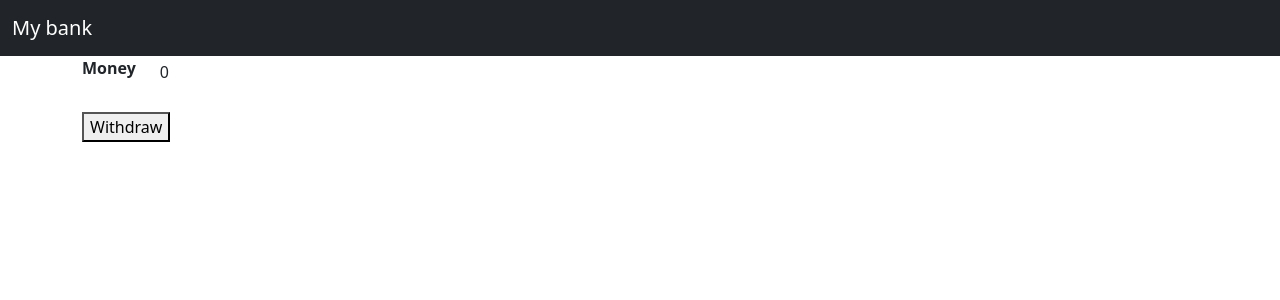
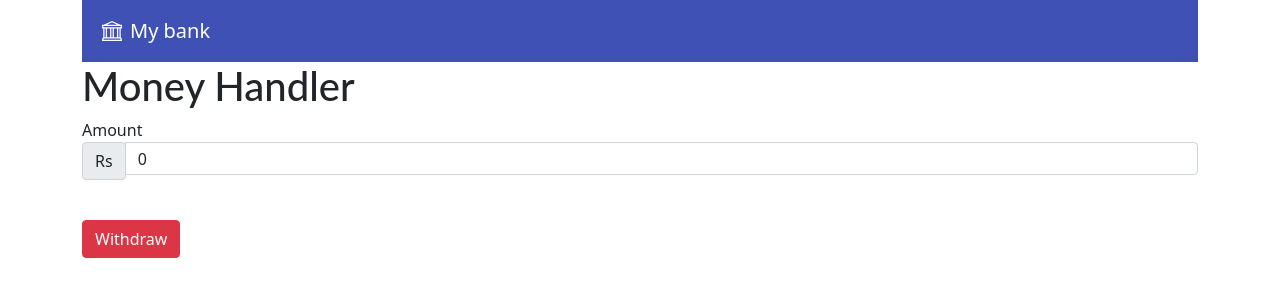
Before and after one commit to shubham-webileapps/react-ts-wckokx, a React (Create React App) app: page /Withdraw in a window 1280 px wide. Shown: the top 300 px of the page. Built offline with nearby package versions, Linux system fonts and the light colour scheme.

Commit message:
6 files modified

```diff
--- a/App.tsx
+++ b/App.tsx
@@ -29,7 +29,7 @@ export default function App() {
     }, 500);
   };
   return (
-    <div>
+    <div className="container">
       <Router>
         <Navbar />
         <Routes>
--- a/components/Form.tsx
+++ b/components/Form.tsx
@@ -1,6 +1,76 @@
+// import React, { useState } from 'react';
+// import { Formik, Form as Myform, Field, ErrorMessage, getIn } from 'formik';
+
+//
+// const Form = (props) => {
+//   const [value, setValue] = useState(0);
+//   const { showAlert } = props;
+//   const handleWithdraw = (e) => {
+//     e.preventDefault();
+//     const date = new Date();
+//     const ndate =
+//       '' +
+//       date.getDate() +
+//       '-' +
+//       (date.getMonth() + 1) +
+//       '-' +
+//       date.getFullYear();
+//     if (!isNaN(parseInt(value)) && value !== 0) {
+//       props.func(parseInt(value), ndate);
+//       showAlert(props.name + ' ' + value, 'success');
+//     }
+//   };
+
+//   return (
+//     <Formik
+//       validateOnChange
+//       initialValues={{
+//         amount: value,
+//       }}
+//       validate={(values) => {
+//         const errors = {};
+
+//         if (!values.amount && values.amount === 0) errors.amount = 'Required';
+//         else errors.amount = '';
+
+//         return errors;
+//       }}
+//       onSubmit={handleWithdraw}
+//       render={(formProps, handleChange) => {
+//         return (
+//           <Myform className="container ">
+//             <div className="form-group d-flex">
+//               <label htmlFor="amount">
+//                 <strong>Money</strong>
+//               </label>
+
+//               <Field
+//                 style={getStyles(formProps.errors, 'amount')}
+//                 className="mx-4"
+//                 min={0}
+//                 type="number"
+//                 placeholder="Enter Amount"
+//                 id="amount"
+//                 name="amount"
+//                 value={value}
+//                 onChange={handleChange}
+//               />
+//               <ErrorMessage name="amount" />
+//             </div>
+//             <br />
+//             <button type="submit" onClick={handleWithdraw}>
+//               {props.name}
+//             </button>
+//           </Myform>
+//         );
+//       }}
+//     />
+//   );
+// };
+
+// export default Form;
 import React, { useState } from 'react';
-import { Formik, Form as Myform, Field, ErrorMessage, getIn } from 'formik';
-
+import { Formik, Form as MyForm, Field, getIn, ErrorMessage } from 'formik';
 function getStyles(errors, fieldName) {
   if (getIn(errors, fieldName)) {
     return {
@@ -9,20 +79,26 @@ function getStyles(errors, fieldName) {
   }
 }
 
-// function CustomInput({ field, form: { errors } }) {
-//   return (
-//     <div>
-//       <input {...field} style={getStyles(errors, field.name)} />
-//       <ErrorMessage name={field.name} />
-//     </div>
-//   );
-// }
+function validateAmount(value) {
+  let error;
+  if (!value) {
+    error = 'Required';
+  }
+  return error;
+}
+
+function validateUsername(value) {
+  let error;
+  if (value === 'admin') {
+    error = 'Nice try!';
+  }
+  return error;
+}
 
 const Form = (props) => {
   const [value, setValue] = useState(0);
   const { showAlert } = props;
-  const handleWithdraw = (e) => {
-    e.preventDefault();
+  const handleWithdraw = () => {
     const date = new Date();
     const ndate =
       '' +
@@ -36,53 +112,68 @@ const Form = (props) => {
       showAlert(props.name + ' ' + value, 'success');
     }
   };
-
   return (
+    <div>
+      <h1>Money Handler</h1>
       <Formik
         initialValues={{
-        example: value,
+          amount: 0,
         }}
-      validate={(values) => {
-        const errors = {};
-
-        if (!values.example && values.example === 0)
-          errors.example = 'Required';
-        else errors.example = '';
-
-        return errors;
+        onSubmit={(values) => {
+          const date = new Date();
+          const ndate =
+            '' +
+            date.getDate() +
+            '-' +
+            (date.getMonth() + 1) +
+            '-' +
+            date.getFullYear();
+          if (!isNaN(parseInt(values.amount)) && values.amount !== 0) {
+            props.func(parseInt(values.amount), ndate);
+            showAlert(props.name + ' ' + values.amount, 'success');
+          }
         }}
-      onSubmit={handleWithdraw}
-      render={(formProps) => {
-        return (
-          <Myform className="container ">
-            <div className="form-group d-flex">
-              <label htmlFor="example">
-                <strong>Money</strong>
-              </label>
+      >
+        {({ errors, touched, isValidating }) => (
+          <MyForm>
+            <div class="col-md-12 mb-3">
+              <label for="amount">Amount</label>
+              <div class="input-group">
+                <div class="input-group-prepend">
+                  <span class="input-group-text" id="inputGroupPrepend2">
+                    Rs
+                  </span>
+                </div>
 
                 <Field
-                style={getStyles(formProps.errors, 'example')}
-                className="mx-4"
-                min={0}
+                  style={getStyles(errors, 'amount')}
+                  className=" form-control"
+                  name="amount"
+                  id="amount"
+                  aria-describedby="inputGroupPrepend2"
+                  validate={validateAmount}
                   type="number"
                   placeholder="Enter Amount"
-                id="example"
-                name="example"
-                value={value}
-                onChange={(e) => setValue(e.target.value)}
+                  min={0}
                 />
-              <ErrorMessage name="example" />
               </div>
+            </div>
+
+            <ErrorMessage name="amount" />
+            {/* {errors.amount && touched.amount && <div>{errors.amount}</div>} */}
             <br />
-            <button type="submit" onClick={handleWithdraw}>
+            <button
+              type="submit"
+              className={`btn btn-${
+                props.name === 'Deposit' ? 'success' : 'danger'
+              }`}
+            >
               {props.name}
             </button>
-            {/* <Field component={CustomInput} type="text" name="example" /> */}
-          </Myform>
-        );
-      }}
-    />
+          </MyForm>
+        )}
+      </Formik>
+    </div>
   );
 };
-
 export default Form;
--- a/components/MoneyHandler.tsx
+++ b/components/MoneyHandler.tsx
@@ -6,9 +6,12 @@ const MoneyHandler = () => {
   const amount = useSelector((state) => state.amount);
 
   return (
-    <div>
-      <h2>Deposit/Withdraw money</h2>
-      <h3> your balance is: {amount[amount.length - 1].total}</h3>
+    <div className="card">
+      <h5 className="card-header">Deposit/Withdraw money</h5>
+      <div className="card-body">
+        <h5 className="card-title">
+          your balance is: {amount[amount.length - 1].total}
+        </h5>
         <Link className="mx-2" to="/Deposit">
           Deposit
         </Link>
@@ -19,6 +22,7 @@ const MoneyHandler = () => {
           Statement
         </Link>
       </div>
+    </div>
   );
 };
 export default MoneyHandler;
--- a/components/Navbar.tsx
+++ b/components/Navbar.tsx
@@ -5,10 +5,23 @@ export class Navbar extends Component {
   render() {
     return (
       <div>
-        <nav className="navbar navbar-expand-lg navbar-dark bg-dark">
+        <nav
+          className="navbar navbar-expand-lg navbar-dark py-3"
+          style={{ backgroundColor: '#3f51b5' }}
+        >
           <div className="container-fluid">
-            <Link className="navbar-brand" to="/">
-              My bank
+            <Link className="navbar-brand d-flex justify-content-start" to="/">
+              <svg
+                xmlns="http://www.w3.org/2000/svg"
+                width="20"
+                height="20"
+                fill="currentColor"
+                className="bi bi-bank mx-2"
+                viewBox="0 0 16 16"
+              >
+                <path d="m8 0 6.61 3h.89a.5.5 0 0 1 .5.5v2a.5.5 0 0 1-.5.5H15v7a.5.5 0 0 1 .485.38l.5 2a.498.498 0 0 1-.485.62H.5a.498.498 0 0 1-.485-.62l.5-2A.501.501 0 0 1 1 13V6H.5a.5.5 0 0 1-.5-.5v-2A.5.5 0 0 1 .5 3h.89L8 0ZM3.777 3h8.447L8 1 3.777 3ZM2 6v7h1V6H2Zm2 0v7h2.5V6H4Zm3.5 0v7h1V6h-1Zm2 0v7H12V6H9.5ZM13 6v7h1V6h-1Zm2-1V4H1v1h14Zm-.39 9H1.39l-.25 1h13.72l-.25-1Z" />
+              </svg>
+              <span style={{ lineHeight: 1 }}>My bank</span>
             </Link>
           </div>
           {/* <div style={{ color: 'white' }}>Your balance:0</div> */}
--- a/components/Statement.tsx
+++ b/components/Statement.tsx
@@ -1,33 +1,42 @@
 import React from 'react';
 import { useSelector } from 'react-redux';
+import { Link } from 'react-router-dom';
+
 export default function Statement() {
   const statement = useSelector((state) => state.amount);
   return (
     <div>
       <h1>Statement</h1>
-      <table>
+      <table className="table">
         <thead>
           <tr>
-            {/* <th>Date</th> */}
-            <th>Mode</th>
-            <th>Amount</th>
-            <th>Total</th>
-            <th>Date</th>
+            <th scope="col">#</th>
+            <th scope="col">Date</th>
+            <th scope="col">Mode</th>
+            <th scope="col">Amount</th>
+            <th scope="col">Total</th>
           </tr>
         </thead>
-        {statement.map((value, index) => {
-          return (
-            <tbody key={index}>
-              <tr>
-                <th>{value.type}</th>
-                <th>{value.amount}</th>
-                <th>{value.total}</th>
-                <th>{value.date}</th>
+        <tbody>
+          {statement.map((value, index) => {
+            return (
+              <tr key={index}>
+                <th scope="row">{index + 1}</th>
+                <td>{value.date}</td>
+                <td>{value.type}</td>
+                <td>{value.amount}</td>
+                <td>{value.total}</td>
               </tr>
-            </tbody>
-          );
-        })}
+            );
+          })}
+        </tbody>
       </table>
+      <Link className="mx-2" to="/Deposit">
+        Deposit
+      </Link>
+      <Link className="mx-2" to="/Withdraw">
+        Withdraw
+      </Link>
     </div>
   );
 }
--- a/index.html
+++ b/index.html
@@ -6,6 +6,7 @@
       rel="stylesheet"
     />
     <script src="https://cdn.jsdelivr.net/npm/bootstrap@5.1.3/dist/js/bootstrap.bundle.min.js"></script>
+
     <title>React App</title>
   </head>
   <body>
```
Lines whose indentation alone changed are shown as unchanged.
